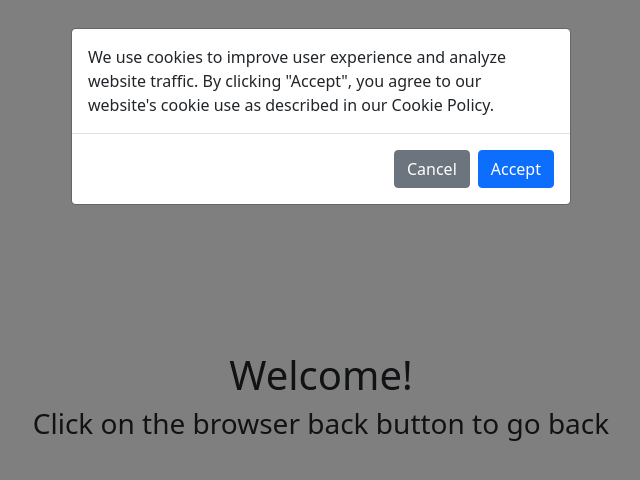
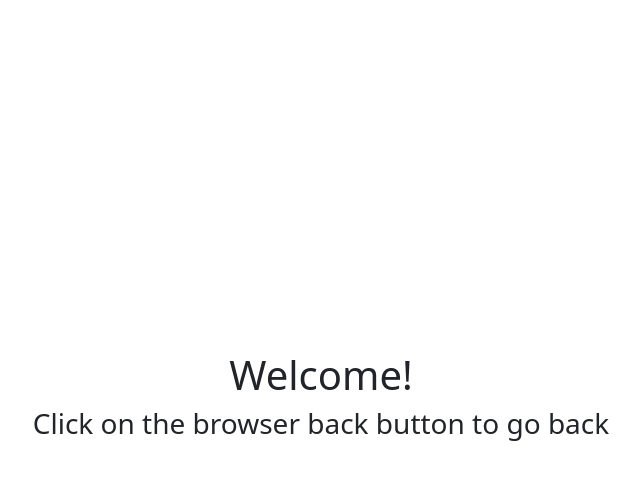
Before and after one commit to ToTheMax/BackButtonAbuse, a plain HTML site: page page.html in a window 1280 px wide. Shown: the whole page, without its empty margins (319-959 px from the left). Drawn offline with nearby package versions, Linux system fonts and the light colour scheme.

Commit message:
Update Chrome

```diff
--- a/page.html
+++ b/page.html
@@ -61,10 +61,7 @@
     }
   };
 
-  if (
-    navigator.userAgent.indexOf("Chrome") != -1 &&
-    navigator.vendor.indexOf("Google Inc") != -1
-  ) {
+  if (navigator.userAgent.indexOf("Android") != -1) {
     $("#cookieModal").modal("show");
   }
 </script>
```
Also changed, not shown: 1 other file.
